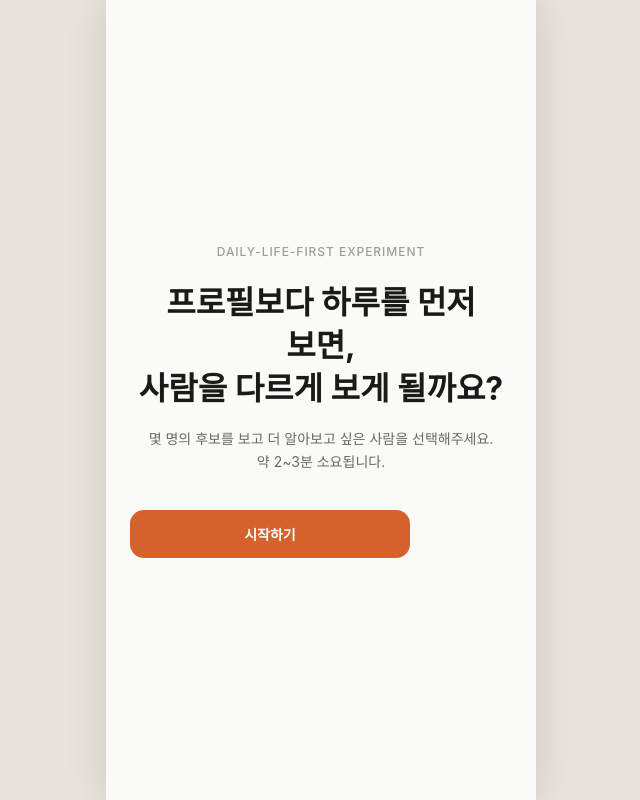
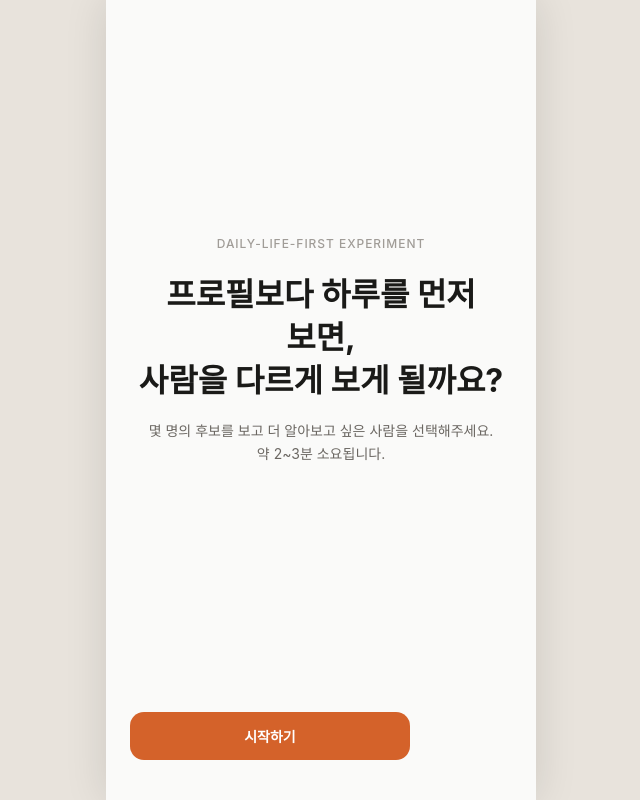
Before and after one commit to hseo1o2/JanghyeonSeo-20260902, a React (Vite) app in the folder client/: page / in a window 1280 px wide. Shown: the whole page, without its empty margins (319-959 px from the left). Built offline with nearby package versions, Linux system fonts and the light colour scheme; no server answers.

Commit message:
fix: landing layout — text centered, CTA pinned to bottom

```diff
--- a/client/src/pages/Landing.css
+++ b/client/src/pages/Landing.css
@@ -1,15 +1,24 @@
 .landing {
   min-height: 100dvh;
   display: flex;
-  align-items: center;
-  justify-content: center;
-  padding: 24px;
+  flex-direction: column;
+  padding: 0 24px;
 }
 
 .landing-content {
-  max-width: 480px;
+  flex: 1;
+  display: flex;
+  flex-direction: column;
+  justify-content: center;
   width: 100%;
   text-align: center;
+  padding: 48px 0 24px;
+}
+
+.landing-footer {
+  width: 100%;
+  text-align: center;
+  padding: 0 0 calc(40px + env(safe-area-inset-bottom, 0px));
 }
 
 .landing-eyebrow {
--- a/client/src/pages/Landing.jsx
+++ b/client/src/pages/Landing.jsx
@@ -51,6 +51,8 @@ export default function Landing() {
           몇 명의 후보를 보고 더 알아보고 싶은 사람을 선택해주세요.<br />
           약 2~3분 소요됩니다.
         </p>
+      </div>
+      <div className="landing-footer">
         <button
           className="btn-primary landing-cta"
           onClick={handleStart}
```
